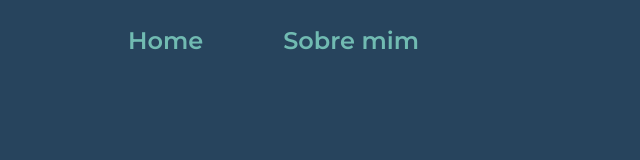
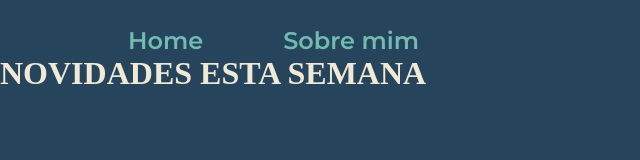
Before and after one commit to joaovictordjl/PORTF-LIO, a plain HTML site: page meusProjetos.html in a window 1280 px wide. Shown: the whole page, without its empty margins (0-640 px from the left). Drawn offline with Linux system fonts and the light colour scheme.

Commit message:
pagina dos meus projetos

```diff
--- a/meusProjetos.html
+++ b/meusProjetos.html
@@ -14,7 +14,10 @@
             <a class="cabecalho__menu__link" href="sobreMim.html">Sobre mim</a>
         </nav>
     </header>
-    <main></main>
+    <main>
+
+        <H1>NOVIDADES ESTA SEMANA</H1>
+    </main>
     <footer></footer>
 </body>
 </html>
```
